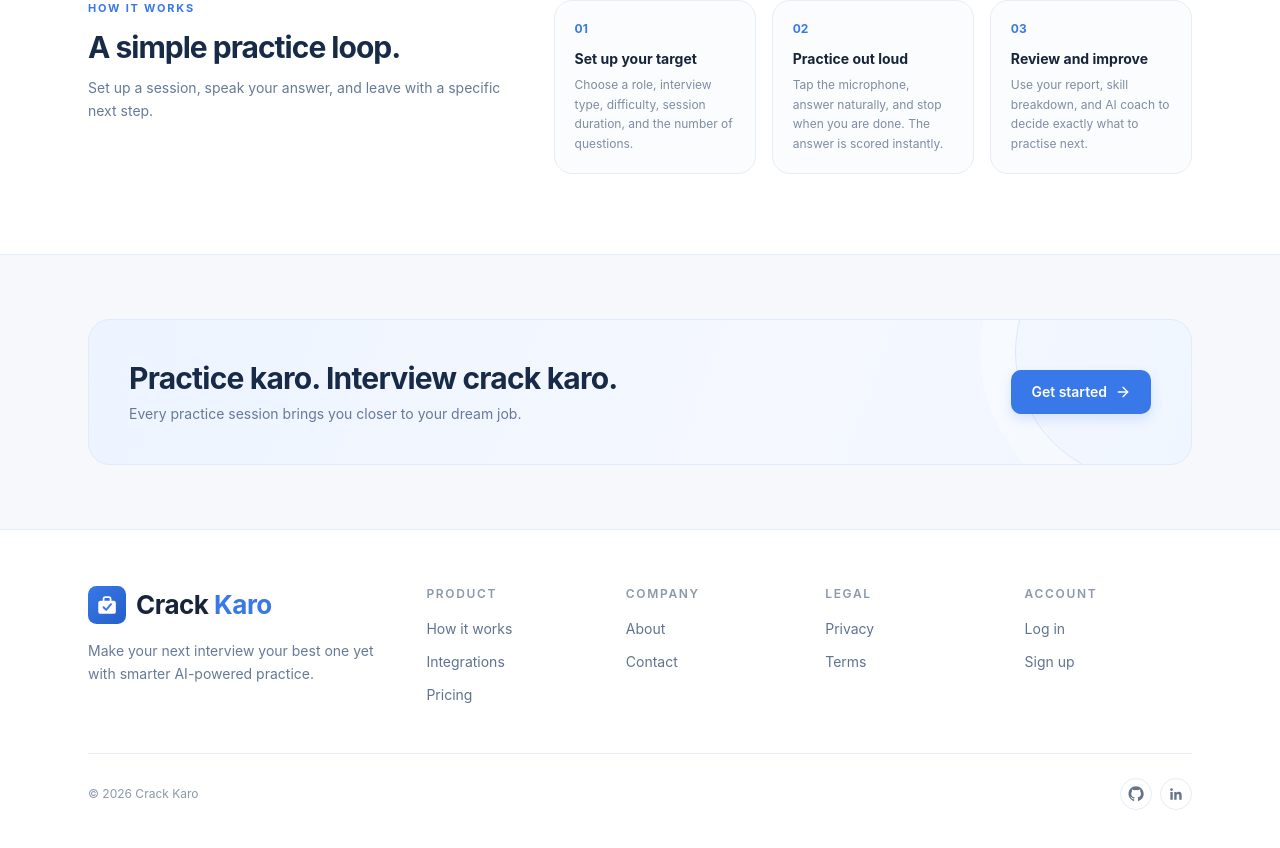
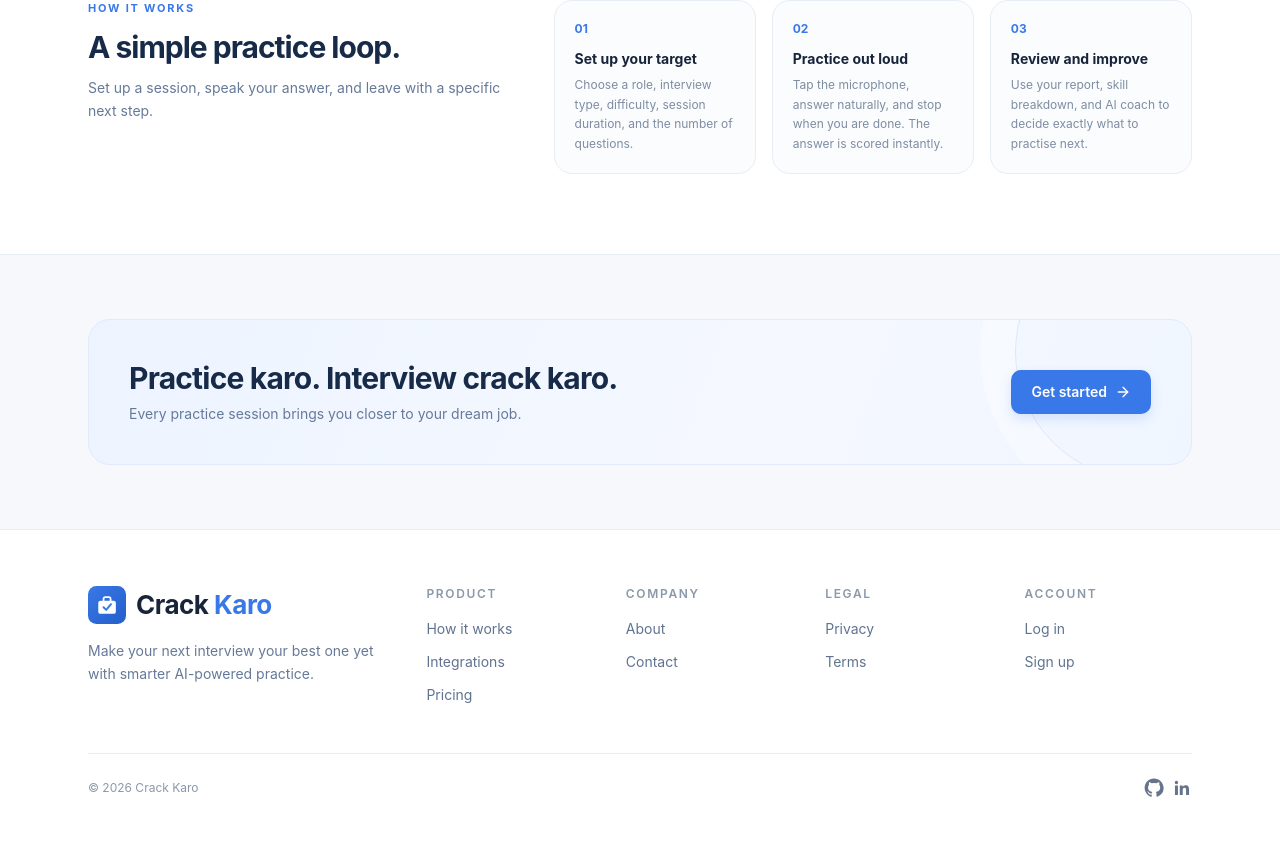
Before and after one commit to udii05/crack-karo, a Next.js app in the folder frontend/: page / in a window 1280 px wide. Shown: the part 1380-2228 px from the top of the page. Built offline with nearby package versions, Linux system fonts and the light colour scheme; no server answers.

Commit message:
style: remove boxes around footer social icons

```diff
--- a/frontend/components/landing/LandingFooter.tsx
+++ b/frontend/components/landing/LandingFooter.tsx
@@ -35,7 +35,7 @@ const footerColumns = [
 
 function GithubIcon() {
   return (
-    <svg viewBox="0 0 24 24" aria-hidden="true" className="h-4 w-4" fill="currentColor">
+    <svg viewBox="0 0 24 24" aria-hidden="true" className="h-5 w-5" fill="currentColor">
       <path d="M12 .5C5.73.5.75 5.48.75 11.75c0 5.02 3.26 9.27 7.78 10.77.57.1.78-.25.78-.55 0-.27-.01-1.16-.02-2.1-3.16.69-3.83-1.34-3.83-1.34-.52-1.31-1.26-1.66-1.26-1.66-1.03-.7.08-.69.08-.69 1.14.08 1.74 1.17 1.74 1.17 1.01 1.73 2.65 1.23 3.3.94.1-.73.4-1.23.72-1.51-2.52-.29-5.17-1.26-5.17-5.61 0-1.24.44-2.25 1.17-3.04-.12-.29-.51-1.44.11-3.01 0 0 .96-.31 3.14 1.16a10.9 10.9 0 0 1 5.72 0c2.18-1.47 3.14-1.16 3.14-1.16.62 1.57.23 2.72.11 3.01.73.79 1.17 1.8 1.17 3.04 0 4.36-2.65 5.32-5.18 5.6.41.35.77 1.04.77 2.1 0 1.52-.01 2.74-.01 3.11 0 .3.2.66.79.55a11.25 11.25 0 0 0 7.77-10.77C23.25 5.48 18.27.5 12 .5Z" />
     </svg>
   );
@@ -43,7 +43,7 @@ function GithubIcon() {
 
 function LinkedinIcon() {
   return (
-    <svg viewBox="0 0 24 24" aria-hidden="true" className="h-4 w-4" fill="currentColor">
+    <svg viewBox="0 0 24 24" aria-hidden="true" className="h-5 w-5" fill="currentColor">
       <path d="M20.45 20.45h-3.56v-5.57c0-1.33-.02-3.04-1.85-3.04-1.85 0-2.14 1.45-2.14 2.94v5.67H9.34V9h3.42v1.56h.05c.48-.9 1.64-1.85 3.37-1.85 3.6 0 4.27 2.37 4.27 5.46v6.28ZM5.34 7.43a2.06 2.06 0 1 1 0-4.12 2.06 2.06 0 0 1 0 4.12ZM7.12 20.45H3.56V9h3.56v11.45Z" />
     </svg>
   );
@@ -96,7 +96,7 @@ export default function LandingFooter() {
               href="#"
               aria-label="GitHub"
               title="GitHub"
-              className="flex h-8 w-8 items-center justify-center rounded-full border border-line text-[#65748a] transition-colors hover:border-brand-200 hover:text-brand-600"
+              className="text-[#65748a] transition-colors hover:text-brand-600"
             >
               <GithubIcon />
             </a>
@@ -104,7 +104,7 @@ export default function LandingFooter() {
               href="#"
               aria-label="LinkedIn"
               title="LinkedIn"
-              className="flex h-8 w-8 items-center justify-center rounded-full border border-line text-[#65748a] transition-colors hover:border-brand-200 hover:text-brand-600"
+              className="text-[#65748a] transition-colors hover:text-brand-600"
             >
               <LinkedinIcon />
             </a>
```
